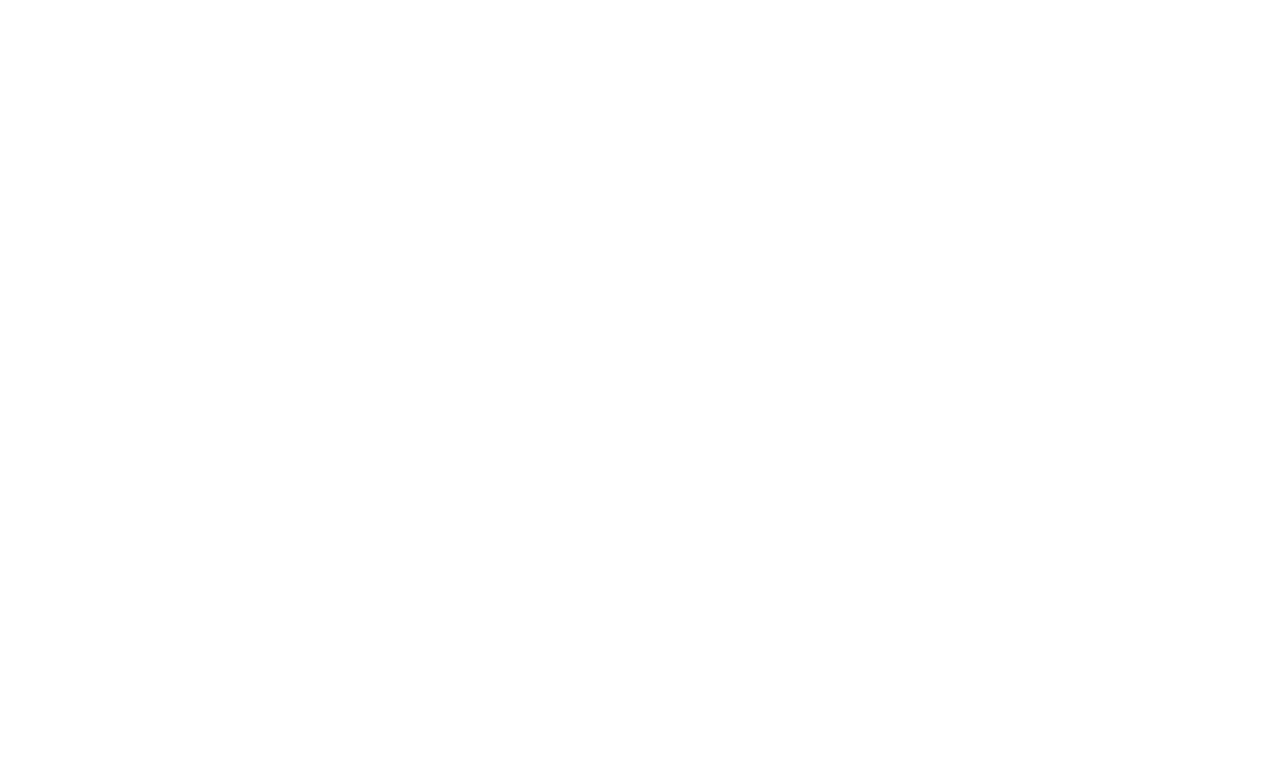
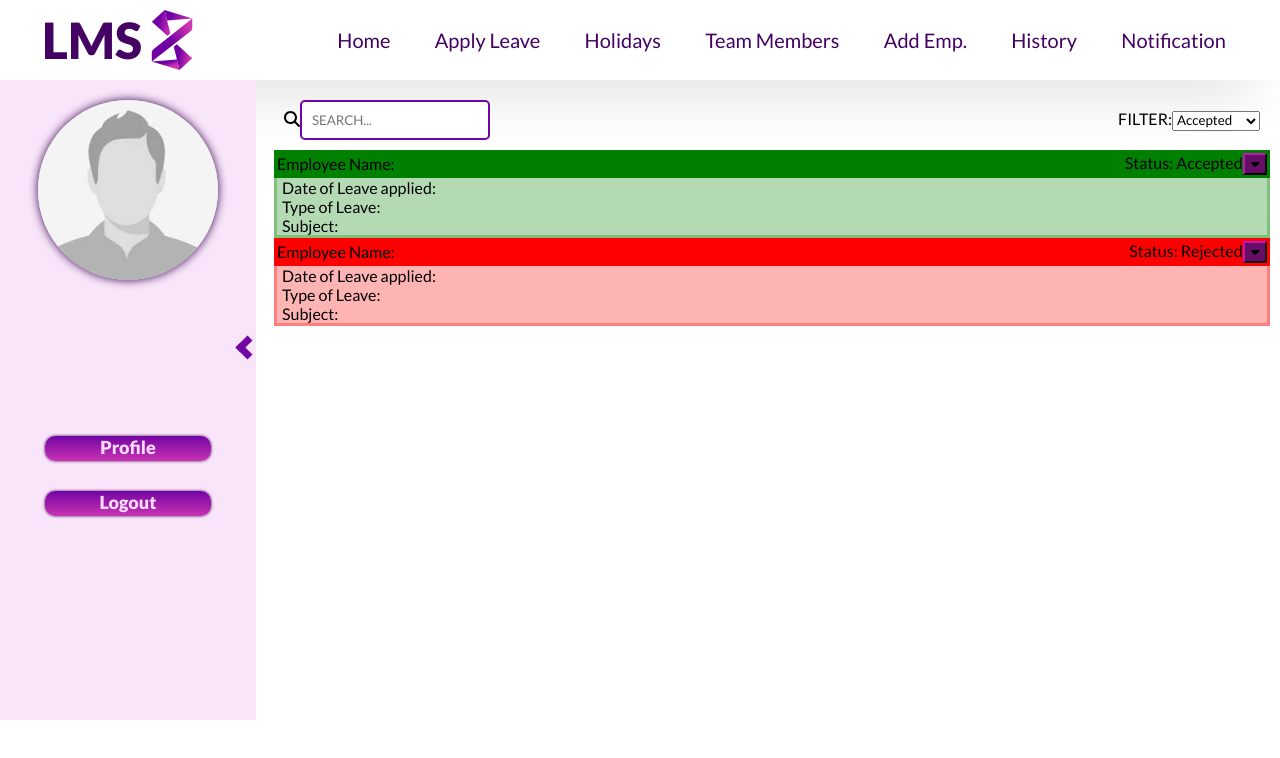
Before and after one commit to shubh045/learning-management-system, a React (Create React App) app in the folder Client/: page /history in a window 1280 px wide. Before the commit this address had no page. Shown: the top 758 px of the page. Built offline with nearby package versions, Linux system fonts and the light colour scheme.

Commit message:
Changes made

```diff
--- a/Client/src/component/Applyleave/Apply.css
+++ b/Client/src/component/Applyleave/Apply.css
@@ -1,37 +1,37 @@
-.main{
+.main {
   width: 70%;
   border: 2px solid #800080;
-  margin-left:23vw;
+  /* margin-left:23vw; */
   background-color: rgb(236, 238, 244);
   border-radius: 20px;
   position: absolute;
   top: 15vh;
 }
 
-.Leave{
+.Leave {
   height: 50px;
-  width:300px;
+  width: 300px;
   background-color: #800080;
   border-radius: 20px;
   color: aliceblue;
   font-size: larger;
-  font-family: 'Times New Roman', Times, serif;
+  font-family: "Times New Roman", Times, serif;
   margin: 20px;
   padding-left: 20px;
   padding-right: 20px;
 }
-.date{
+.date {
   width: 90%;
   height: 100px;
   margin-top: 5%;
 }
-.date label{
+.date label {
   margin-left: 50px;
   font-size: larger;
   color: #800080;
   font-weight: bolder;
 }
-.date input{
+.date input {
   width: 150px;
   height: 30px;
   margin-left: 10px;
@@ -40,7 +40,7 @@
   font-size: larger;
   /* color: #f9f9f9; */
 }
-.subject{
+.subject {
   width: 95%;
   height: 70px;
   border: 2px solid #800080;
@@ -50,7 +50,7 @@
   align-items: center;
   border-radius: 20px;
 }
-.description{
+.description {
   width: 95%;
   height: 110px;
   border: 2px solid #800080;
@@ -61,18 +61,18 @@
   margin-top: 3%;
   border-radius: 20px;
 }
-.btn{
+.btn {
   width: 100%;
   height: 50px;
   margin-top: 20px;
 }
-.btn button{
+.btn button {
   height: 50px;
   width: 100px;
   background-color: #800080;
-  color: #e3d7e3 ;
+  color: #e3d7e3;
   border-radius: 20px;
   border: 0px;
   margin-left: 50px;
-    cursor: pointer;
+  cursor: pointer;
 }
--- a/Client/src/component/History/history.css
+++ b/Client/src/component/History/history.css
@@ -1,3 +1,9 @@
+.his-con{
+    display: flex;
+    flex-direction: column;
+    width: 100%;
+}
+
 .empnam{
     background-color: green;
     border-color: green;
--- a/Client/src/component/History/history.js
+++ b/Client/src/component/History/history.js
@@ -1,51 +1,75 @@
-import {FontAwesomeIcon} from '@fortawesome/react-fontawesome'
-import {faCaretDown , faCaretUp, faMagnifyingGlass} from '@fortawesome/free-solid-svg-icons'
-import { useState } from 'react';
-import './History.css'
+import { FontAwesomeIcon } from "@fortawesome/react-fontawesome";
+import {
+  faCaretDown,
+  faCaretUp,
+  faMagnifyingGlass,
+} from "@fortawesome/free-solid-svg-icons";
+import { useState } from "react";
+import "./history.css";
 
 const History = () => {
-    const[state , setState]=useState(0)
-    function button(){
-        if (state===0){
-            return(
-                <button onClick={() => setState(1)} style={{backgroundColor:"rgb(102, 14, 102)",
-                borderColor:'rgb(102, 14, 102)'}}><FontAwesomeIcon icon={faCaretDown} /></button>
-            )
-        }
-        else{
-            return(
-                <button onClick={() => setState(0)} style={{backgroundColor:"rgb(102, 14, 102)",
-                borderColor:'rgb(102, 14, 102)'}}><FontAwesomeIcon icon={faCaretUp} /></button>
-            )
+  const [state, setState] = useState(0);
+  function button() {
+    if (state === 0) {
+      return (
+        <button
+          onClick={() => setState(1)}
+          style={{
+            backgroundColor: "rgb(102, 14, 102)",
+            borderColor: "rgb(102, 14, 102)",
+          }}
+        >
+          <FontAwesomeIcon icon={faCaretDown} />
+        </button>
+      );
+    } else {
+      return (
+        <button
+          onClick={() => setState(0)}
+          style={{
+            backgroundColor: "rgb(102, 14, 102)",
+            borderColor: "rgb(102, 14, 102)",
+          }}
+        >
+          <FontAwesomeIcon icon={faCaretUp} />
+        </button>
+      );
     }
   }
-    function extend(){
-        if (state===1){
-            return(
+  function extend() {
+    if (state === 1) {
+      return (
         <>
           <label>From Date: {}</label>
-                <label>To Date: </label><br/>
-                <label>Description: {}</label><br/>
+          <label>To Date: </label>
+          <br />
+          <label>Description: {}</label>
+          <br />
         </>
-            )
+      );
     }
   }
-    return(
+  return (
     <>
-        <div className='filter'>
+      <div className="his-con">
+        <div className="filter">
           <div>
             <FontAwesomeIcon icon={faMagnifyingGlass} />
-            <input type="text" placeholder='SEARCH...' />
+            <input type="text" placeholder="SEARCH..." />
           </div>
           <div>
-            <br/><label>FILTER:</label>
+            <br />
+            <label>FILTER:</label>
             <select>
               <option>Accepted</option>
               <option>Rejected</option>
               <option>My History</option>
-            </select><br/><br/>
+            </select>
+            <br />
+            <br />
           </div>
         </div>
+        <div>
           <div className="empnam">
             <label>Employee Name: {}</label>
             <div className="button">
@@ -54,9 +78,12 @@
             </div>
           </div>
           <div className="subjec">
-            <label style={{padding:"5px"}}>Date of Leave applied:</label><br/>
-            <label style={{padding:"5px"}}>Type of Leave: {}</label><br/>
-            <label style={{padding:"5px"}}>Subject: {}</label><br/>
+            <label style={{ padding: "5px" }}>Date of Leave applied:</label>
+            <br />
+            <label style={{ padding: "5px" }}>Type of Leave: {}</label>
+            <br />
+            <label style={{ padding: "5px" }}>Subject: {}</label>
+            <br />
             {extend()}
           </div>
           <div className="empna">
@@ -67,12 +94,17 @@
             </div>
           </div>
           <div className="subje">
-            <label style={{padding:"5px"}}>Date of Leave applied:</label><br/>
-            <label style={{padding:"5px"}}>Type of Leave: {}</label><br/>
-            <label style={{padding:"5px"}}>Subject: {}</label><br/>
+            <label style={{ padding: "5px" }}>Date of Leave applied:</label>
+            <br />
+            <label style={{ padding: "5px" }}>Type of Leave: {}</label>
+            <br />
+            <label style={{ padding: "5px" }}>Subject: {}</label>
+            <br />
             {extend()}
+          </div>
+        </div>
       </div>
     </>
   );
-}
-export default History
+};
+export default History;
--- a/Client/src/component/Navbar/navbar.js
+++ b/Client/src/component/Navbar/navbar.js
@@ -2,8 +2,7 @@
 import './navbar.css'
 // import Logo from "./component/logo/Logo";
 import Logo from '../logo/Logo'
-import Addemp from '../AddEmployee/AddEmployee'
-import { useNavigate, Link } from 'react-router-dom'
+import { useNavigate } from 'react-router-dom'
 
 export const Navbar = () => {
     const navigate = useNavigate()
@@ -21,10 +20,10 @@
                     <li>{<button class="button b" onClick={() => navigate("/")}>Home</button>}</li>
                     <li>{<button class="button b" onClick={() => navigate("/apply-leave")}>Apply Leave</button>}</li>
                     <li>{<button class="button b">Holidays</button>}</li>
-                    <li>{<button class="button b">Team Members</button>}</li>
-                    <li>{<button class="button b">Add Emp.</button>}</li>
+                    <li>{<button class="button b" onClick={() => navigate("/team-member")}>Team Members</button>}</li>
+                    <li>{<button class="button b" onClick={() => navigate("/add-emp")}>Add Emp.</button>}</li>
                     {/* <li> <Link to={"/add-employee"} >Add emp</Link> </li> */}
-                    <li>{<button class="button b">History</button>}</li>
+                    <li>{<button class="button b" onClick={() => navigate("/history")}>History</button>}</li>
                     <li>{<button class="button b">Notification</button>}</li>
                 </ul>
             </div>
--- a/Client/src/component/Team/Teams.css
+++ b/Client/src/component/Team/Teams.css
@@ -1,14 +1,18 @@
-.teams{
+/* .teams{
      margin-top: 10%;
     margin-left: 20%;
-    /* background: linear-gradient(white, rgb(231, 197, 236));           */
-}
-.table{
+     background: linear-gradient(white, rgb(231, 197, 236));
+}  */
+.table {
   margin: 0% auto;
   width: 65vw;
 }
-  tr:hover {background-color: #d8a9ed;}
-  tr:nth-child(even){background-color:  #c286de ;}
+tr:hover {
+  background-color: #d8a9ed;
+}
+tr:nth-child(even) {
+  background-color: #c286de;
+}
 
 th {
   padding-top: 50px;
@@ -17,21 +21,21 @@
   background-color: #470168;
   color: white;
 }
-#id1{
+#id1 {
   border-radius: 0px 20px 0px 0px;
 }
-#id2{
+#id2 {
   border-radius: 20px 0px 0px 0px;
 }
-#id3{
+#id3 {
   border-radius: 0px 0px 0px 20px;
 }
-#id4{
+#id4 {
   border-radius: 0px 0px 20px 0px;
 }
 td {
   padding-top: 12px;
   padding-bottom: 12px;
   text-align: center;
-    color:black;
+  color: black;
 }
```
Also changed, not shown: Client/src/route.js (+14 -2 lines). Lines whose indentation alone changed are shown as unchanged.
